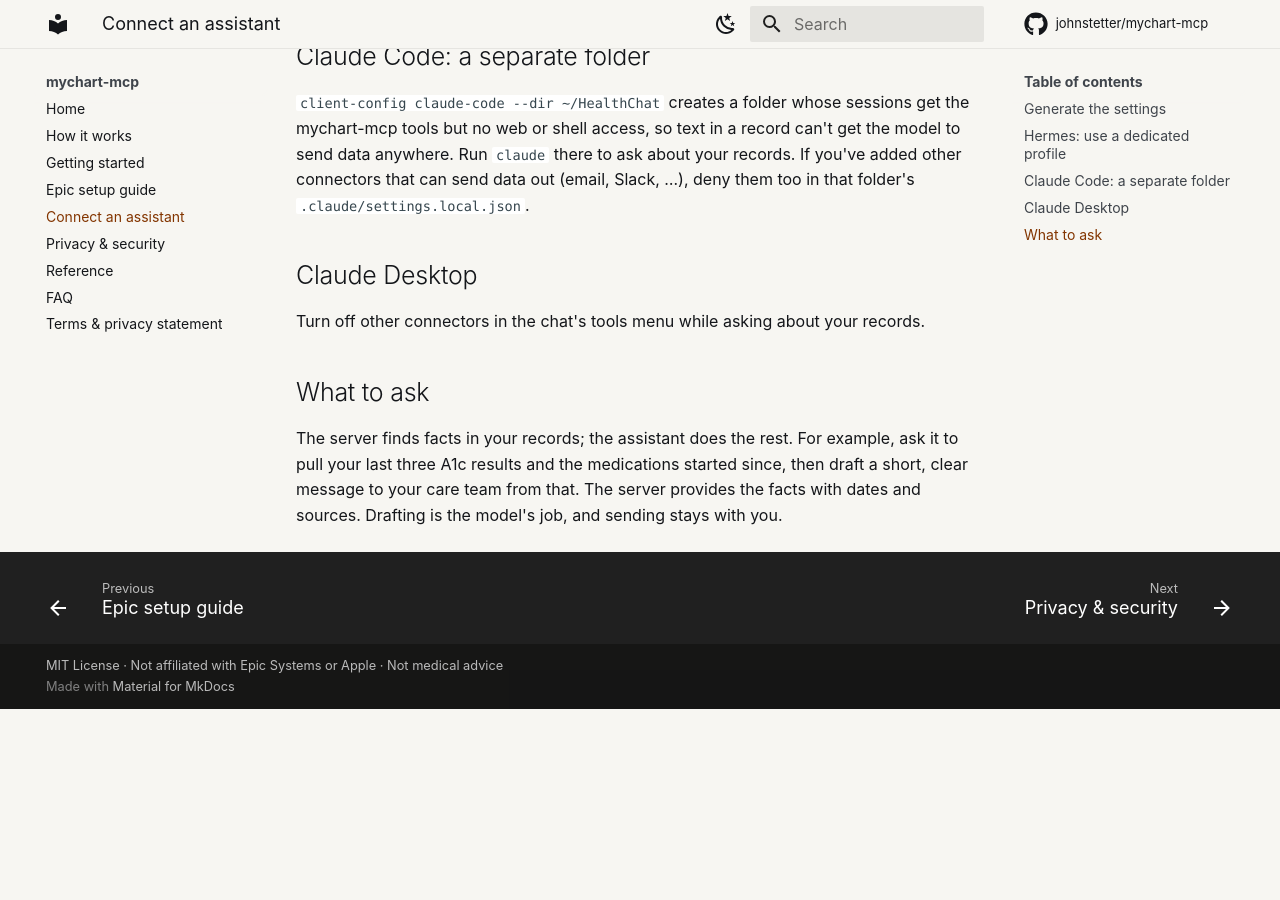
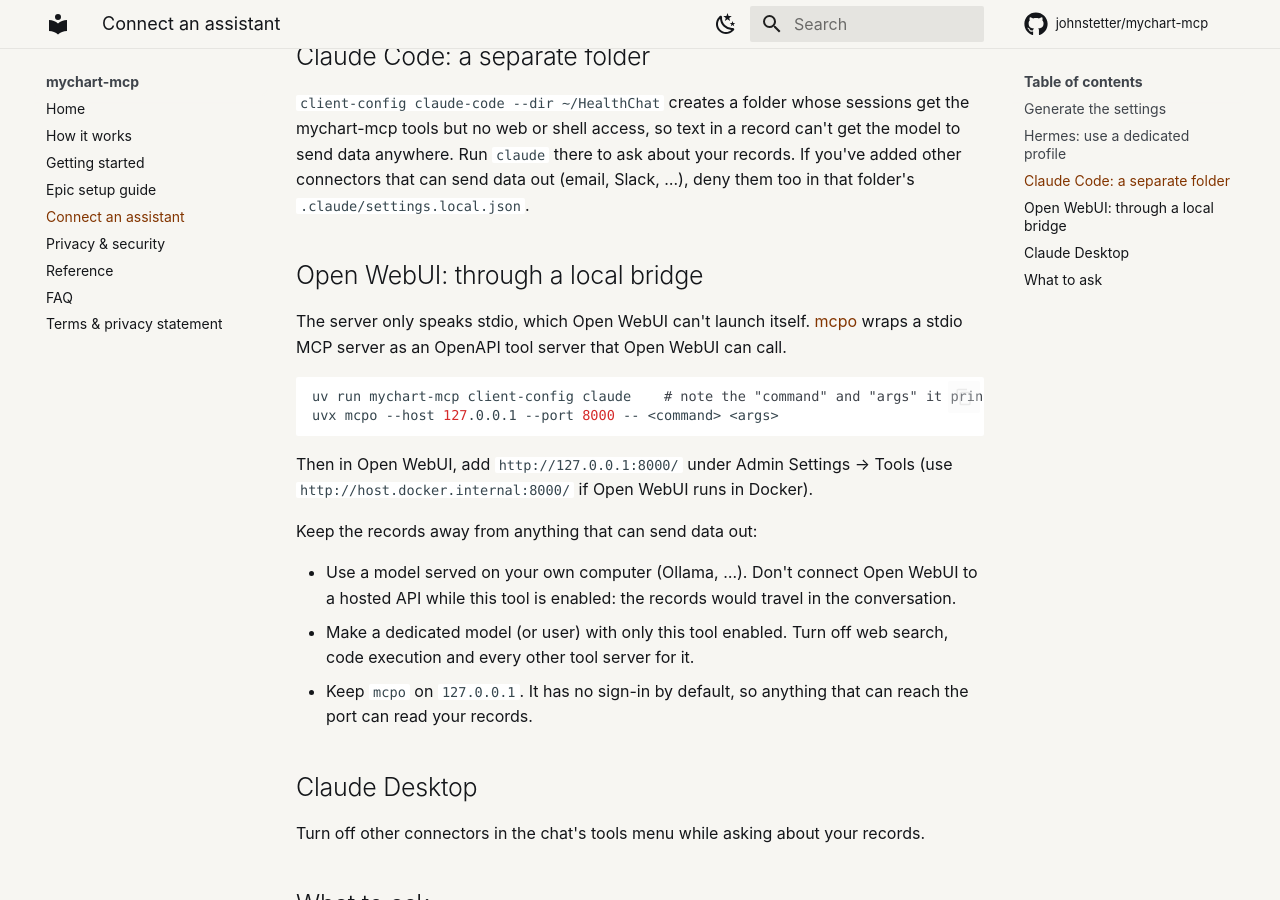
Before and after one commit to johnstetter/mychart-mcp, an MkDocs documentation site: the page built from docs/connect.md, in a window 1280 px wide and 900 px high, scrolled down 1363 px. Built offline with MkDocs 1.6.1 and Material for MkDocs 9.7.7, drawn with Linux system fonts in a browser that asks for light colours; comment, search, counter and statistics services are not loaded; before the commit the page ends 2072 px from its top, so only the background shows below that.

Commit message:
docs(connect): explain connecting Open WebUI through mcpo
The server is stdio-only and Open WebUI can't launch stdio servers, so
route it through the mcpo bridge. Spell out the isolation the privacy
rules need: local model, a dedicated model with only this tool, loopback.

Not yet tested against a running Open WebUI.

Refs #13

Co-Authored-By: Claude Sonnet 5.5 <noreply@anthropic.com>

````diff
--- a/docs/connect.md
+++ b/docs/connect.md
@@ -53,6 +53,28 @@ data anywhere. Run `claude` there to ask about your records. If you've added oth
 that can send data out (email, Slack, …), deny them too in that folder's
 `.claude/settings.local.json`.
 
+## Open WebUI: through a local bridge
+
+The server only speaks stdio, which Open WebUI can't launch itself. [mcpo](https://github.com/open-webui/mcpo)
+wraps a stdio MCP server as an OpenAPI tool server that Open WebUI can call.
+
+```sh
+uv run mychart-mcp client-config claude    # note the "command" and "args" it prints
+uvx mcpo --host 127.0.0.1 --port 8000 -- <command> <args>
+```
+
+Then in Open WebUI, add `http://127.0.0.1:8000/` under Admin Settings → Tools (use
+`http://host.docker.internal:8000/` if Open WebUI runs in Docker).
+
+Keep the records away from anything that can send data out:
+
+- Use a model served on your own computer (Ollama, …). Don't connect Open WebUI to a hosted
+  API while this tool is enabled: the records would travel in the conversation.
+- Make a dedicated model (or user) with only this tool enabled. Turn off web search, code
+  execution and every other tool server for it.
+- Keep `mcpo` on `127.0.0.1`. It has no sign-in by default, so anything that can reach the
+  port can read your records.
+
 ## Claude Desktop
 
 Turn off other connectors in the chat's tools menu while asking about your records.
````
